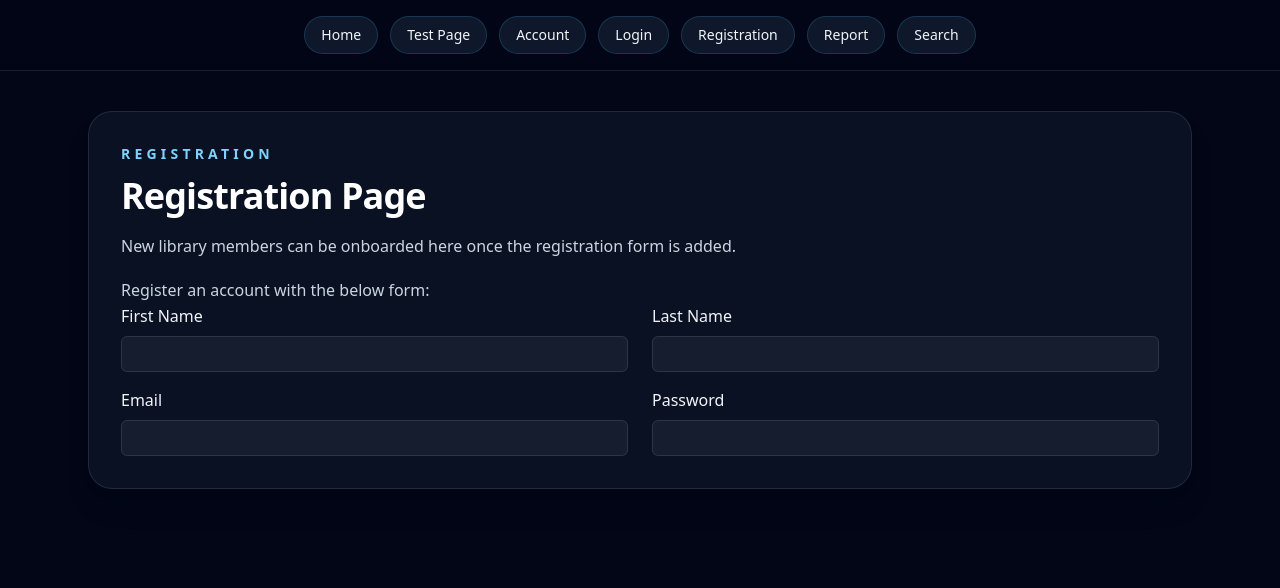
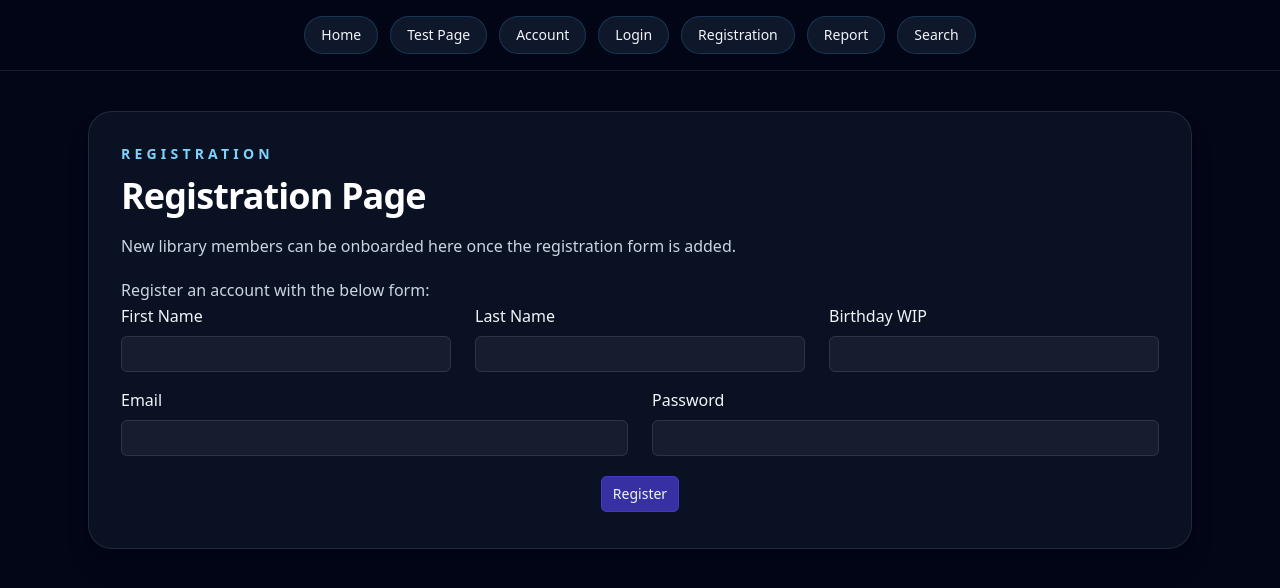
Before and after one commit to devpatel26/Library-Database, a React (Vite) app in the folder react/: page /registration in a window 1280 px wide. Shown: the top 588 px of the page. Built offline with nearby package versions, Linux system fonts and the light colour scheme.

Commit message:
Made registration form adjustments and added a submission button to buttons

```diff
--- a/react/src/components/Buttons.jsx
+++ b/react/src/components/Buttons.jsx
@@ -8,6 +8,20 @@ export default function PrimaryButton({ title }) {
   return (
     <div className="inline">
       <button
+        onClick={clickFunction}
+        className="rounded-md bg-indigo-800 px-3 py-1.5 outline-1 -outline-offset-1 outline-indigo-700 focus:outline-2 focus:-outline-offset-2 focus:outline-indigo-500 sm:text-sm/6 m-1 hover:bg-indigo-500 disabled:bg-indigo-1000"
+      >
+        {title}
+      </button>
+    </div>
+  );
+}
+
+export function SubmitButton({ title, value }) {
+  return (
+    <div className="inline">
+      <button
+        type="submit"
         onClick={clickFunction}
         className="rounded-md bg-indigo-800 px-3 py-1.5 outline-1 -outline-offset-1 outline-indigo-700 focus:outline-2 focus:-outline-offset-2 focus:outline-indigo-500 sm:text-sm/6 m-1 hover:bg-indigo-500 disabled:bg-indigo-1000"
       >
--- a/react/src/pages/Registration.jsx
+++ b/react/src/pages/Registration.jsx
@@ -1,5 +1,9 @@
 import React from "react";
 import InputComponent from "../components/InputComponent";
+import PrimaryButton, {
+  SecondaryButton,
+  SubmitButton,
+} from "../components/Buttons";
 
 export default function Registration() {
   return (
@@ -17,9 +21,9 @@ export default function Registration() {
       <p className="mt-4 max-w-2xl text-base leading-7 text-slate-300">
         Register an account with the below form:
       </p>
-      <form>
+      <form method="post">
         <div className="space-y-4">
-          <div className="grid grid-cols-1 gap-x-6 gap-y-12 sm:grid-cols-6">
+          <div className="grid grid-cols-1 gap-x-6 gap-y-12 sm:grid-cols-9">
             <div className="sm:col-span-3">
               <label htmlFor="firstname">First Name</label>
               <div className="mt-2">
@@ -42,6 +46,20 @@ export default function Registration() {
                   type="lastname"
                   className="block w-full rounded-md bg-white/5 px-3 py-1.5 outline-1 -outline-offset-1 outline-white/10 focus:outline-2 focus:-outline-offset-2 focus:outline-indigo-500 sm:text-sm/6"
                 />
+              </div>
+            </div>
+            <div className="sm:col-span-3">
+              <div>
+                <label htmlFor="birthday">Birthday WIP</label>
+                <div className="mt-2">
+                  <input
+                    required
+                    id="birthday"
+                    name="birthday"
+                    type="text"
+                    className="block w-full rounded-md bg-white/5 px-3 py-1.5 outline-1 -outline-offset-1 outline-white/10 focus:outline-2 focus:-outline-offset-2 focus:outline-indigo-500 sm:text-sm/6"
+                  />
+                </div>
               </div>
             </div>
           </div>
@@ -73,6 +91,9 @@ export default function Registration() {
               </div>
             </div>
           </div>
+          <div className="grid justify-center">
+            <SubmitButton title={"Register"} value={"OK"} />
+          </div>
         </div>
       </form>
     </section>
```
